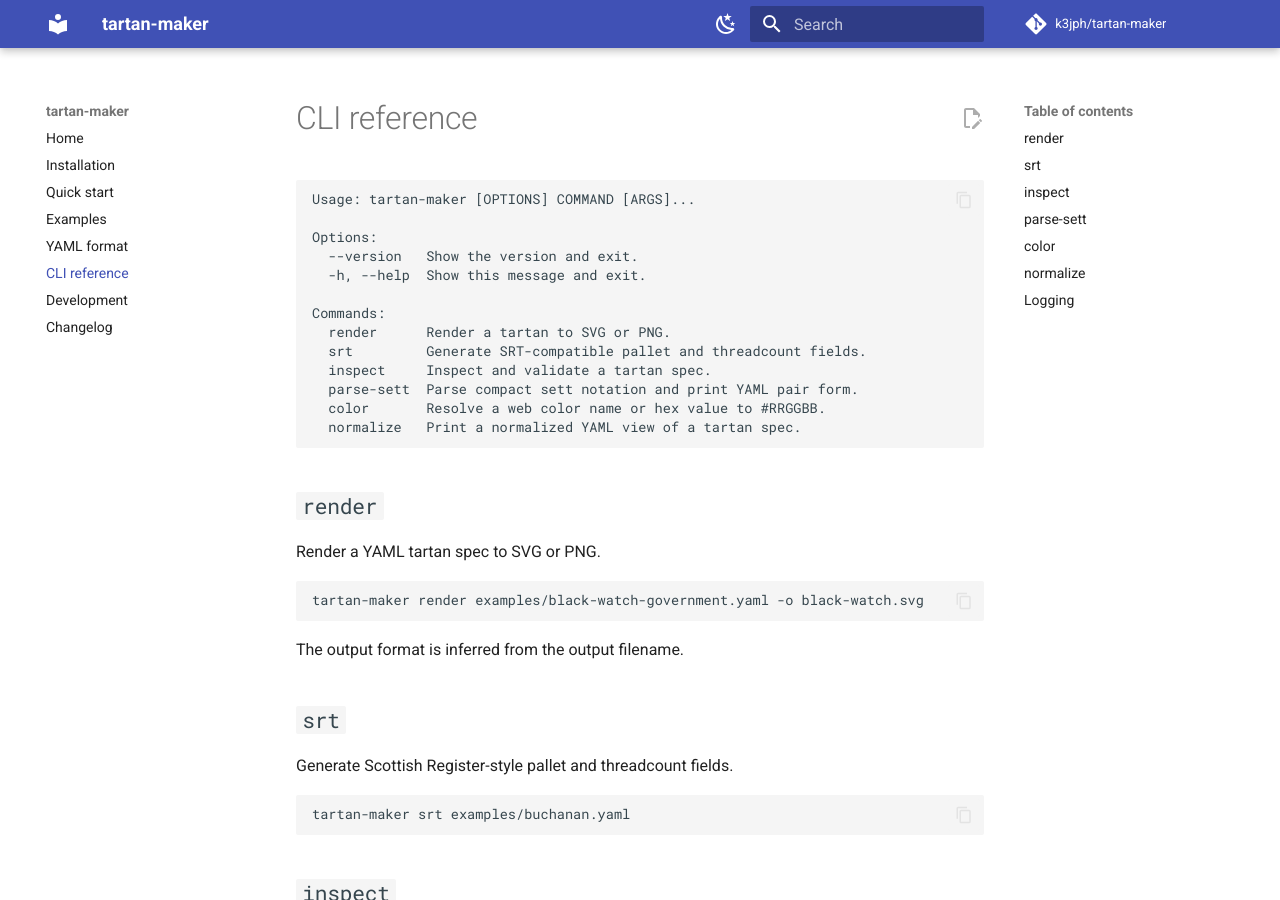
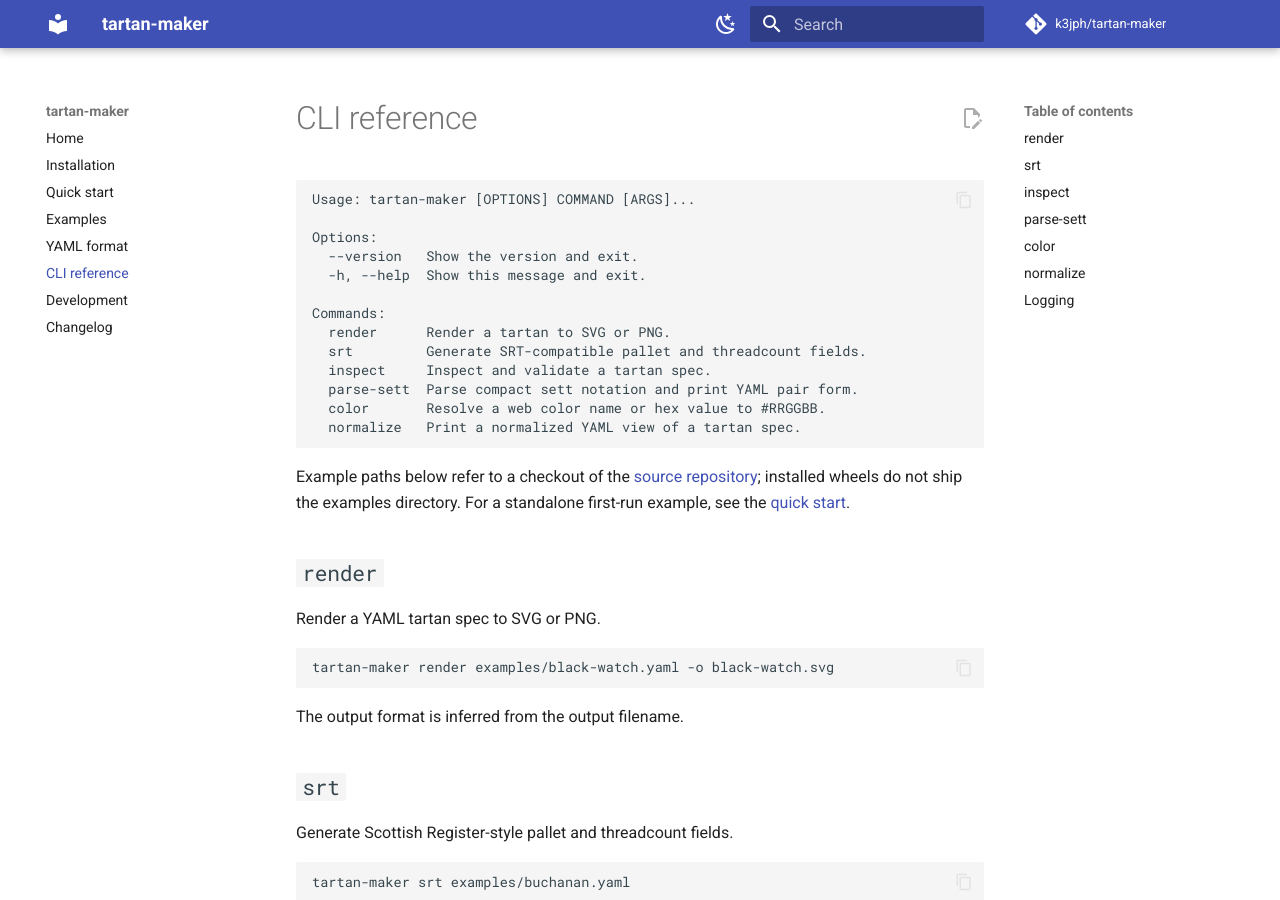
Before and after one commit to k3jph/tartan-maker, an MkDocs documentation site: the page built from docs/cli.md, in a window 1280 px wide and 900 px high. Built offline with MkDocs 1.6.1 and Material for MkDocs 9.7.7, drawn with Linux system fonts in a browser that asks for light colours; comment, search, counter and statistics services are not loaded.

Commit message:
docs: fix example names and stable release guidance

````diff
--- a/docs/cli.md
+++ b/docs/cli.md
@@ -16,12 +16,14 @@ Commands:
   normalize   Print a normalized YAML view of a tartan spec.
 ```
 
+Example paths below refer to a checkout of the [source repository](https://github.com/k3jph/tartan-maker); installed wheels do not ship the examples directory. For a standalone first-run example, see the [quick start](quickstart.md).
+
 ## `render`
 
 Render a YAML tartan spec to SVG or PNG.
 
 ```bash
-tartan-maker render examples/black-watch-government.yaml -o black-watch.svg
+tartan-maker render examples/black-watch.yaml -o black-watch.svg
 ```
 
 The output format is inferred from the output filename.
````
